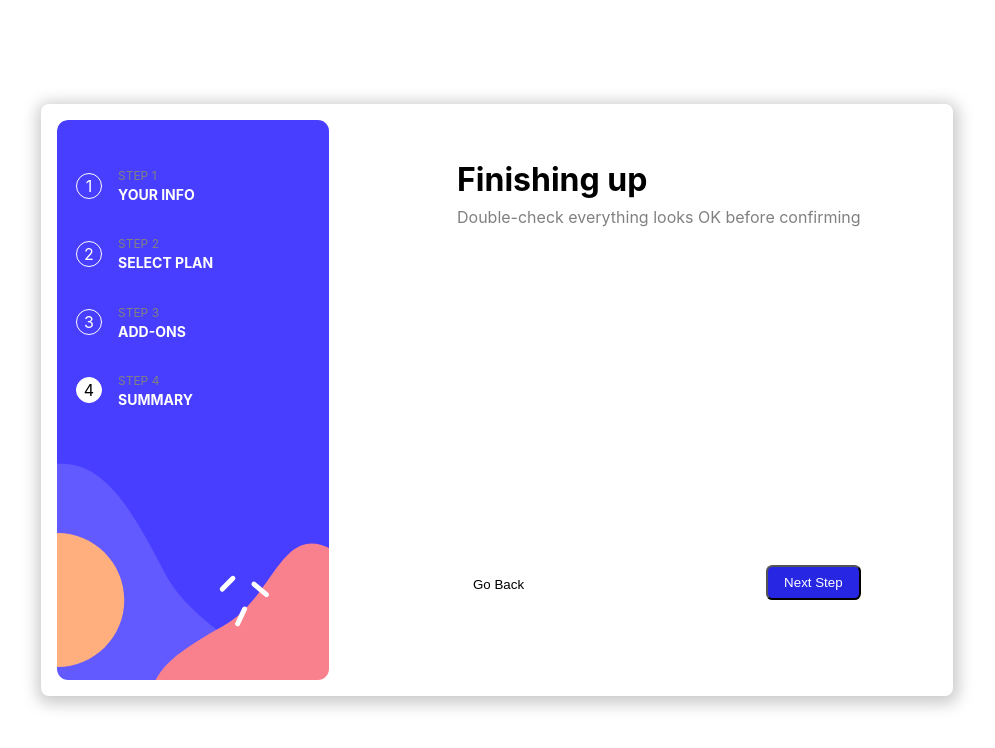
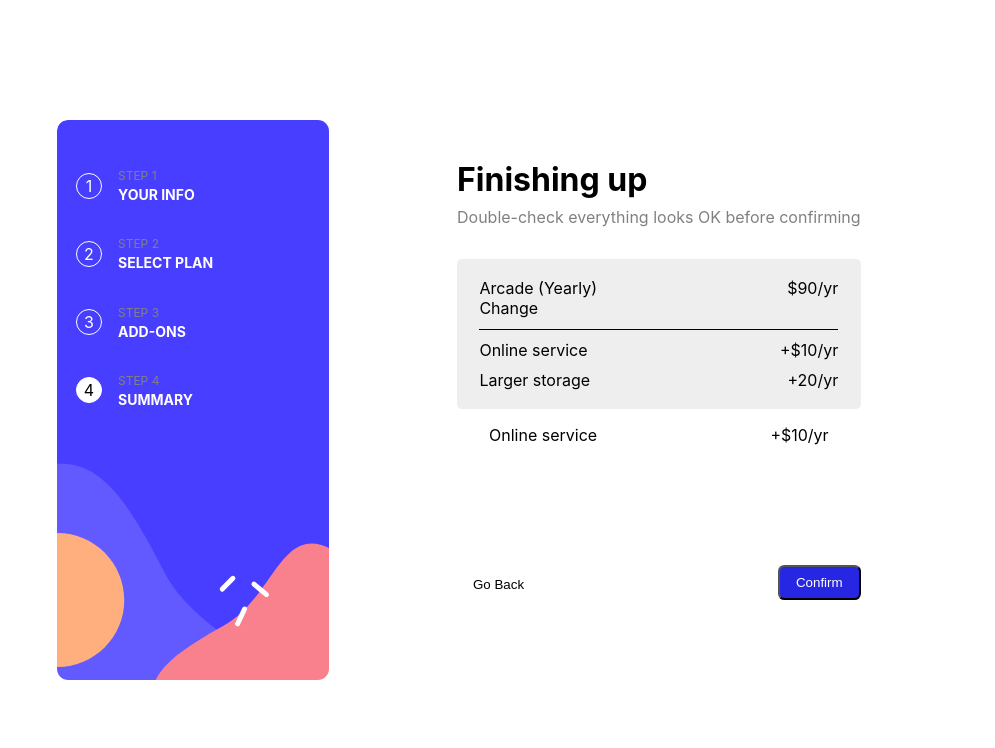
Before and after one commit to msiddiq1400/Reactjs_Multi_Form_Frontend_Mentor, a React (Create React App) app: page /finishing in a window 1280 px wide. Shown: the top 748 px of the page, without its empty margins (143-1138 px from the left). Built offline with nearby package versions, Linux system fonts and the light colour scheme.

Commit message:
addon page added

```diff
--- a/src/screens/finishing/finishing.js
+++ b/src/screens/finishing/finishing.js
@@ -16,13 +16,35 @@ const Finishing = () => {
               Double-check everything looks OK before confirming
             </div>
           </div>
+          <div className="finising-summary">
+            <div className="row">
+              <div className="row-1">
+                <div>Arcade (Yearly)</div>
+                <div>Change</div>
+              </div>
+              <div>$90/yr</div>
+            </div>
+            <div className="divider"></div>
+            <div className="row">
+              <div>Online service</div>
+              <div>+$10/yr</div>
+            </div>
+            <div className="row">
+              <div>Larger storage</div>
+              <div>+20/yr</div>
+            </div>
+          </div>
+          <div className="finishing-total">
+            <div>Online service</div>
+            <div>+$10/yr</div>
+          </div>
           <div className="button-container">
             <button
               className="submit-button"
               type="button"
               onClick={() => navigate("/finishing")}
             >
-              Next Step
+              Confirm
             </button>
             <button
               className="go-back-button"
--- a/src/screens/finishing/finishing.scss
+++ b/src/screens/finishing/finishing.scss
@@ -7,12 +7,43 @@
     .finishing-card {
         display: flex;
         padding: 1rem;
-        -webkit-box-shadow: 1px 3px 15px 5px #CCC;
-        box-shadow: 1px 3px 15px 5px #CCC;
         border-radius: 0.5rem;
         width: 55rem;
 
         .finishing-content {
+
+            .finishing-total {
+                display: flex;
+                justify-content: space-between;
+                margin-top: 1rem;
+                padding: 0rem 2rem;
+            }
+
+            .finising-summary {
+                background-color: rgb(238, 238, 238);
+                border-radius: 0.3rem;
+                margin-top: 2rem;
+                display: flex;
+                flex-direction: column;
+                padding: 1.2rem 1.4rem;
+                height: 7rem;
+                justify-content: space-between;
+
+                .row {
+                    display: flex;
+                    justify-content: space-between;
+
+                    .row-1 {
+                        display: flex;
+                        flex-direction: column;
+                    }
+                }
+
+                .divider {
+                    border-bottom: 1px solid black;
+                }
+            }
+
             margin-left: 8rem;
             .finishing-header-wrapper {
                 margin-top: 2.5rem;
```
